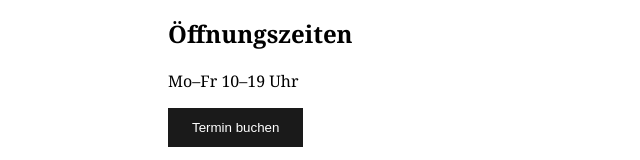
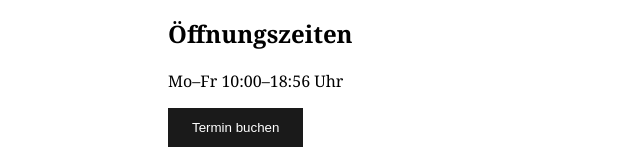
Before and after one commit to pixelmeister-org/demo-kunde, a Next.js app: page / in a window 1280 px wide. Shown: the part 159-319 px from the top of the page, without its empty margins (152-792 px from the left). Built offline with nearby package versions, Linux system fonts and the light colour scheme.

Commit message:
chore(portal-agent): Die Öffnungszeiten in `app/page.tsx` wurden im Element `<p data-edit-id=
request-id: 0e5246c1-8838-46c8-b6db-266c5d5418f2

```diff
--- a/app/page.tsx
+++ b/app/page.tsx
@@ -4,7 +4,7 @@ export default function Home() {
       <h1>Salon Demo</h1>
       <p data-edit-id="intro">Willkommen bei Ihrem Friseur in Wien.</p>
       <h2>Öffnungszeiten</h2>
-      <p data-edit-id="hours">Mo–Fr 10–19 Uhr</p>
+      <p data-edit-id="hours">Mo–Fr 10:00–18:56 Uhr</p>
       <button data-edit-id="cta" style={{ background: "#1a1a1a", color: "#fff", padding: "12px 24px", border: 0 }}>
         Termin buchen
       </button>
```
Also changed, not shown: 1 other file (tests, documents, lock files or other folders).
